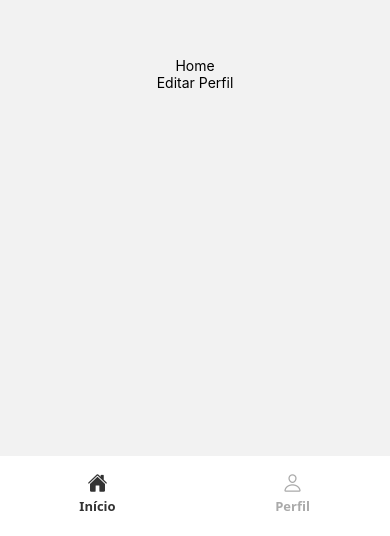
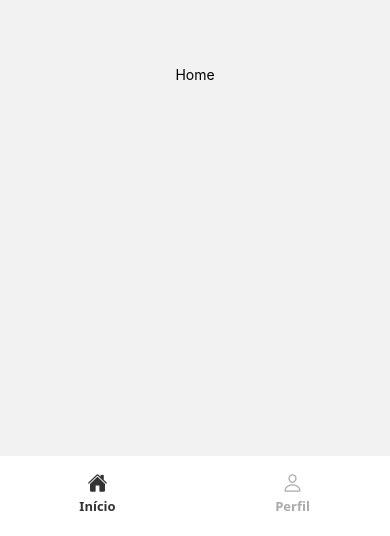
Before and after one commit to RafaelFLopes/app_eyetruck, a React Native app: screen /Home in a window 390 px wide. Shown: the part 308-844 px from the top of the page. Built offline with nearby package versions, Linux system fonts and the light colour scheme.

Commit message:
removendo o navigate EditarPerfil do arquivo home.tsx

```diff
--- a/src/pages/home/home.tsx
+++ b/src/pages/home/home.tsx
@@ -1,16 +1,10 @@
-import { useNavigation } from '@react-navigation/native';
 import { Text, TouchableOpacity, View } from "react-native";
 
 export default function Home() {
 
-  const navigation = useNavigation(); //para conseguir navegar entre as telas
-
   return (
     <View style={{ flex: 1, alignItems: 'center', justifyContent: 'center' }}>
       <Text>Home</Text>
-      <TouchableOpacity onPress={() => navigation.navigate('EditarPerfil')}>
-        <Text>Editar Perfil</Text>
-      </TouchableOpacity>
     </View>
   );
 }
```
